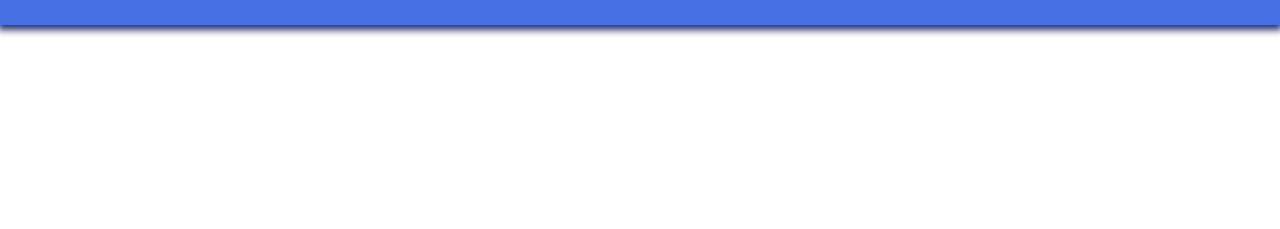
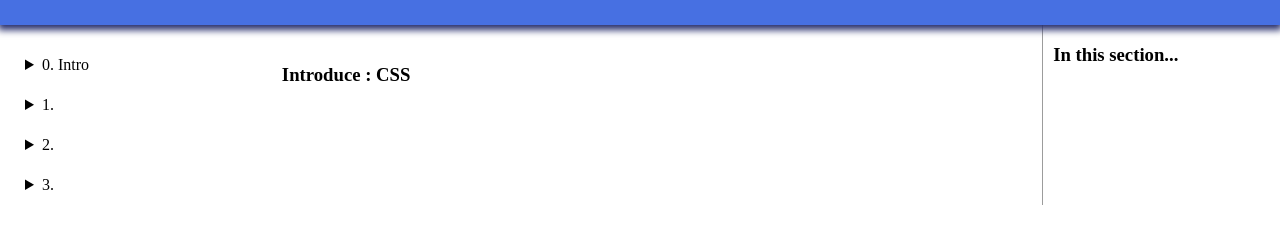
Before and after one commit to justyoonjh/JustDictionary-1, a plain HTML site: page CSS.html in a window 1280 px wide. Shown: the part 85-314 px from the top of the page. Drawn offline with Linux system fonts and the light colour scheme.

Commit message:
Dictionary Form

```diff
--- a/CSS.html
+++ b/CSS.html
@@ -28,7 +28,26 @@
       </div>
     </section>
     <section id="container3">
-      <div class="scrollbar"></div>
+      <div class="scrollbar">
+        <details id="MenuScroll">
+          <summary>0. Intro</summary>
+        </details>
+        <details id="MenuScroll">
+          <summary>1.</summary>
+        </details>
+        <details id="MenuScroll">
+          <summary>2.</summary>
+        </details>
+        <details id="MenuScroll">
+          <summary>3.</summary>
+        </details>
+      </div>
+      <article class="main-text">
+        <h1>Introduce : CSS</h1>
+      </article>
+      <section id="plus">
+        <h1>In this section...</h1>
+      </section>
     </section>
     <script src="/js/subgear.js"></script>
   </body>
--- a/css/DIctionary.css
+++ b/css/DIctionary.css
@@ -10,5 +10,24 @@
   overflow-x: hidden;
   align-items: stretch;
   line-height: 50px;
-  width: 20%;
+  width: 19%;
+  padding-top: 20px;
+  padding-left: 25px;
+  padding-right: 10px;
 }
+
+#MenuScroll {
+  line-height: 40px;
+  cursor: pointer;
+}
+
+.main-text {
+  padding: 20px;
+  width: 62%;
+}
+
+#plus {
+  width: 19%;
+  border-left: 1px solid rgb(156, 156, 156);
+  padding-left: 10px;
+}
```
Also changed, not shown: HTML.html (+15 -7 lines), JS.html (+20 -1 lines).
